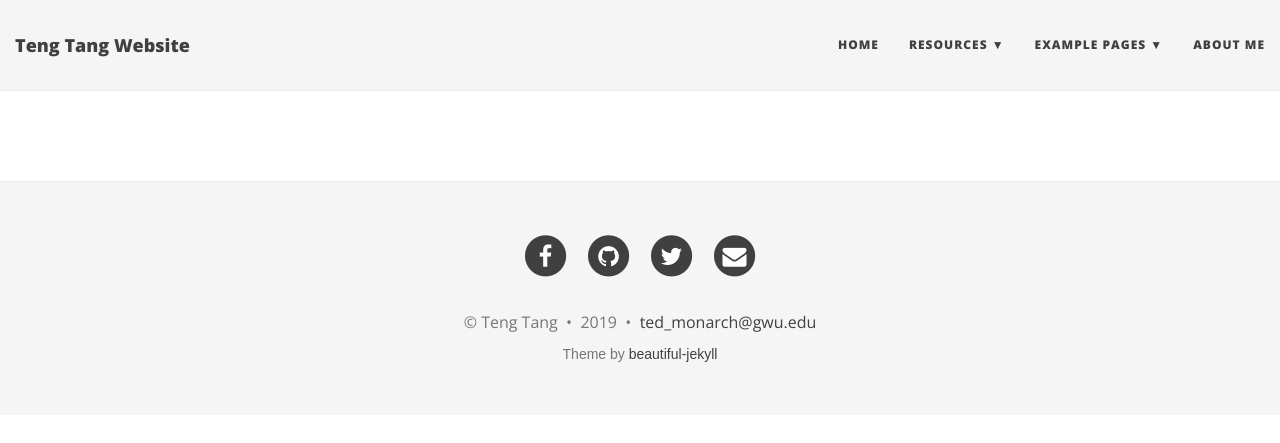
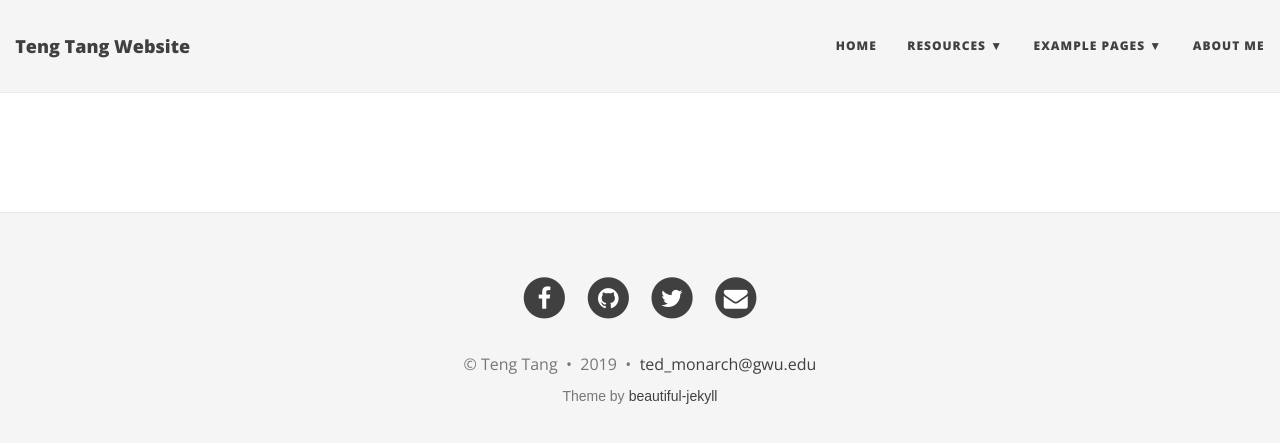
Before and after one commit to Monarch2018/ev_prediction, a Jekyll site: the page built from newpage.md, in a window 1280 px wide. Shown: the top 443 px of the page. Built offline with Jekyll 4.4.1, drawn with Linux system fonts in a browser that asks for light colours; nearby versions of some CDN libraries; our own code applies the rules of GitHub Pages for plain Markdown files.

Commit message:
Update main.css

```diff
--- a/css/main.css
+++ b/css/main.css
@@ -62,6 +62,17 @@
 	position: center;
 }
 
+* {margin: 0.1px;
+   padding: 0.1px;}
+
+.container {
+    padding-top: 10px;
+    margin: auto;
+}
+
+.blurb {
+    background-color: #ffffff;
+}
 
 p {
   line-height: 1.5;
```
